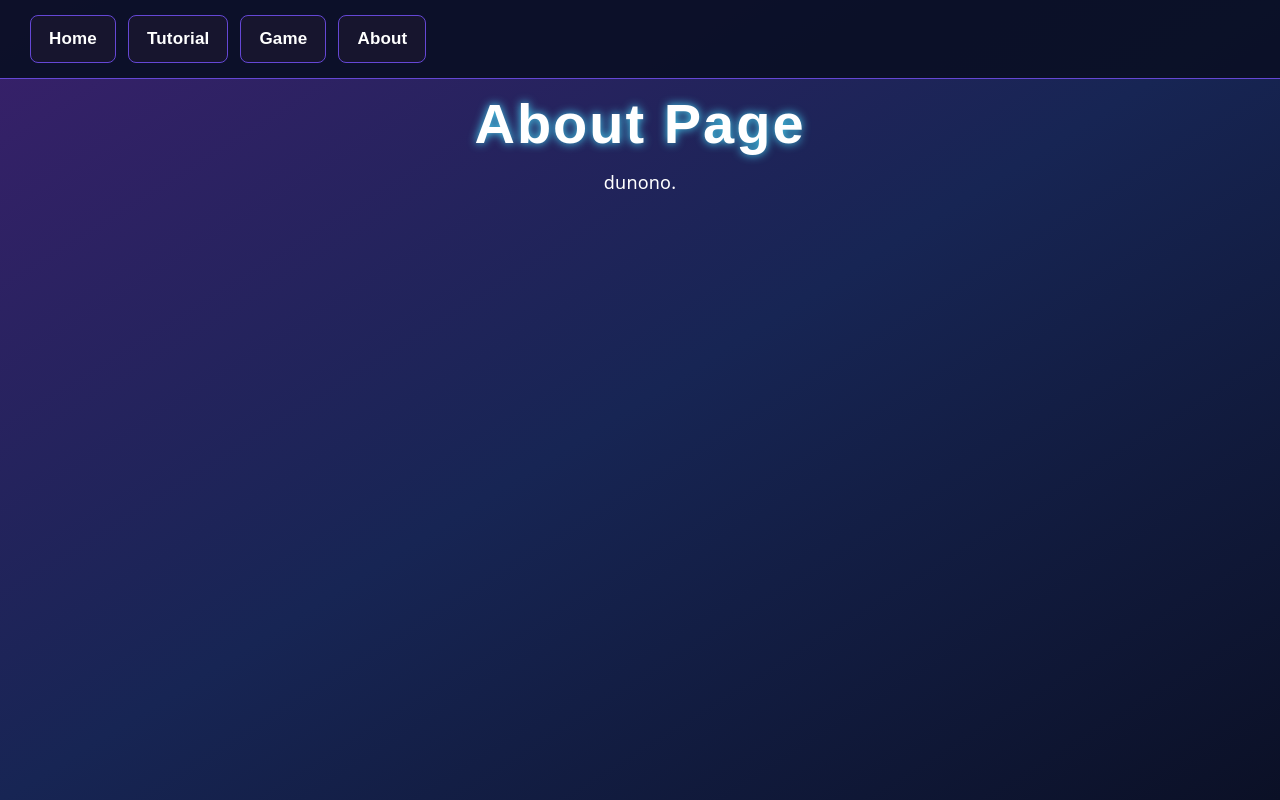
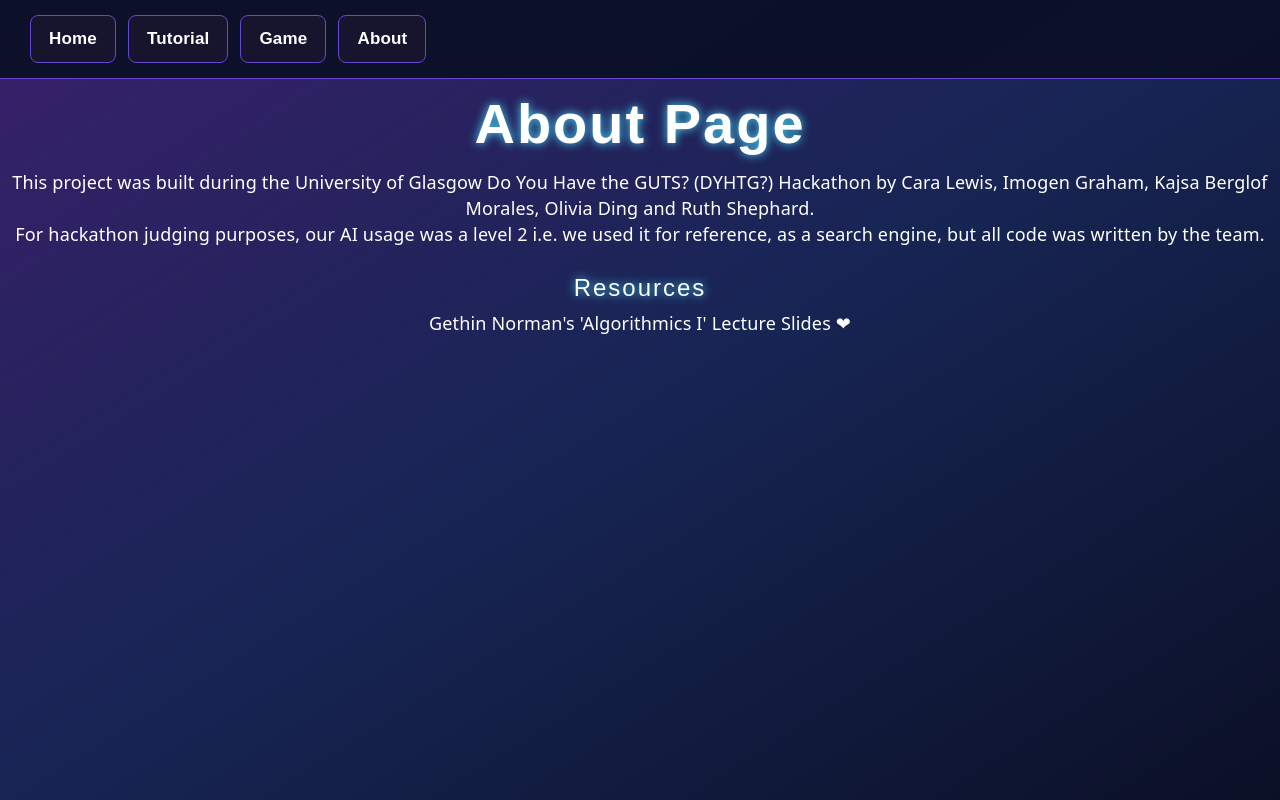
Before and after one commit to Eiznek-II/doyouhavetheguts2026, a React (Vite) app in the folder spanning-the-stars/: page /about in a window 1280 px wide. Built offline with nearby package versions, Linux system fonts and the light colour scheme.

Commit message:
about_added

```diff
--- a/spanning-the-stars/src/assets/styles/game.css
+++ b/spanning-the-stars/src/assets/styles/game.css
@@ -21,13 +21,16 @@ body {
     50% { opacity: 0.3;}
 }
 
-h1 {
+h1, h2 {
     font-family: 'Obitron', sans-serif;
     font-weight: 700;
     letter-spacing: 2px;
     color: #FFFFFF;
 
     text-shadow: 0 0 10px #48ddfb;
+}
+h2 {
+    font-weight: 500;
 }
 
 
--- a/spanning-the-stars/src/pages/About.jsx
+++ b/spanning-the-stars/src/pages/About.jsx
@@ -2,7 +2,11 @@ export default function About() {
   return (
     <div>
       <h1>About Page</h1>
-      <p>dunono.</p>
+      <p>This project was built during the University of Glasgow Do You Have the GUTS? (DYHTG?) Hackathon by Cara Lewis, Imogen Graham, Kajsa Berglof Morales, Olivia Ding and Ruth Shephard.</p>
+      <p>For hackathon judging purposes, our AI usage was a level 2 i.e. we used it for reference, as a search engine, but all code was written by the team.</p>
+      <br></br>
+      <h2>Resources</h2>
+      <p>Gethin Norman's 'Algorithmics I' Lecture Slides ❤</p>
     </div>
   );
 }
```
